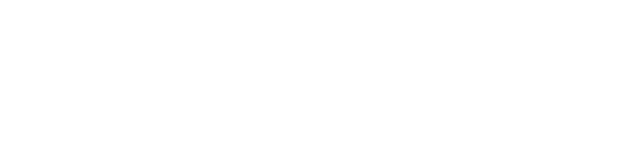
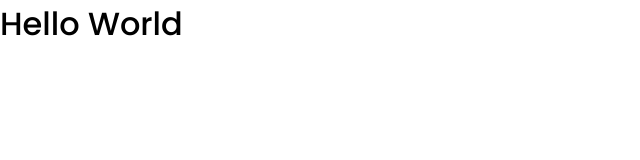
Before and after one commit to Christiannaira/playgroundJS, a plain HTML site: page index.html in a window 1280 px wide. Shown: the whole page, without its empty margins (0-640 px from the left). Drawn offline with Linux system fonts and the light colour scheme.

Commit message:
feat: set up the default style

```diff
--- a/index.html
+++ b/index.html
@@ -4,6 +4,7 @@
     <meta charset="UTF-8">
     <meta name="viewport" content="width=device-width, initial-scale=1.0">
     <title>Document</title>
+    <link rel="stylesheet" href="style.css">
 </head>
 <body>
 
@@ -12,7 +13,7 @@
     </header>
 
     <main>
-
+        <h1>Hello World</h1>
     </main>
 
     <footer>
--- a/style.css
+++ b/style.css
@@ -0,0 +1,11 @@
+@import url('https://fonts.googleapis.com/css2?family=Poppins:ital,wght@0,100;0,200;0,300;0,400;0,500;0,600;0,700;0,800;0,900;1,100;1,200;1,300;1,400;1,500;1,600;1,700;1,800;1,900&display=swap');
+
+* {
+    margin: 0;
+    padding: 0;
+    box-sizing: border-box;
+    font-family: 'Poppins', sans-serif;
+    font-weight: 500;
+    text-decoration: none;
+    scroll-behavior: smooth;
+}
```
Also changed, not shown: script.js (added).
